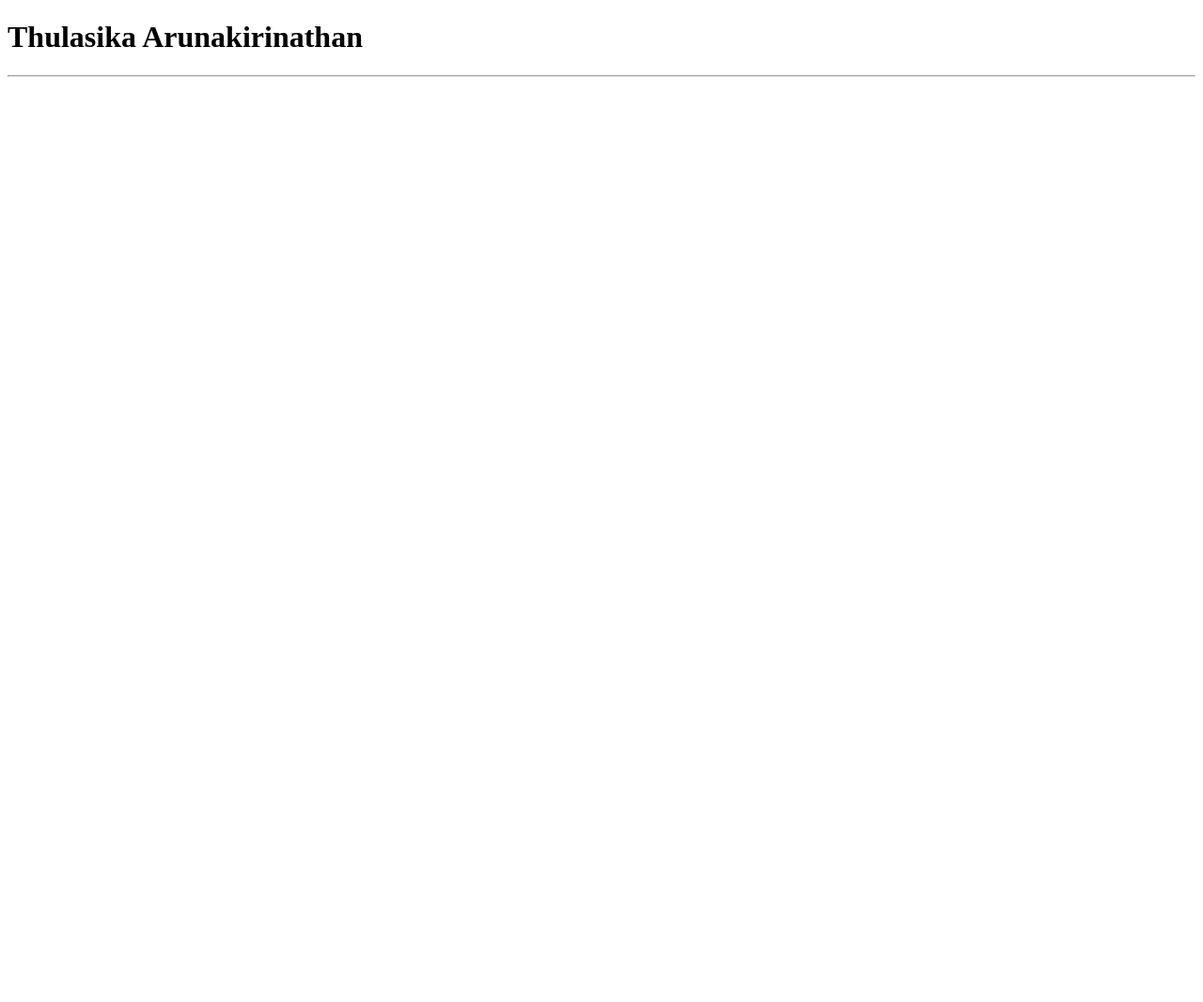
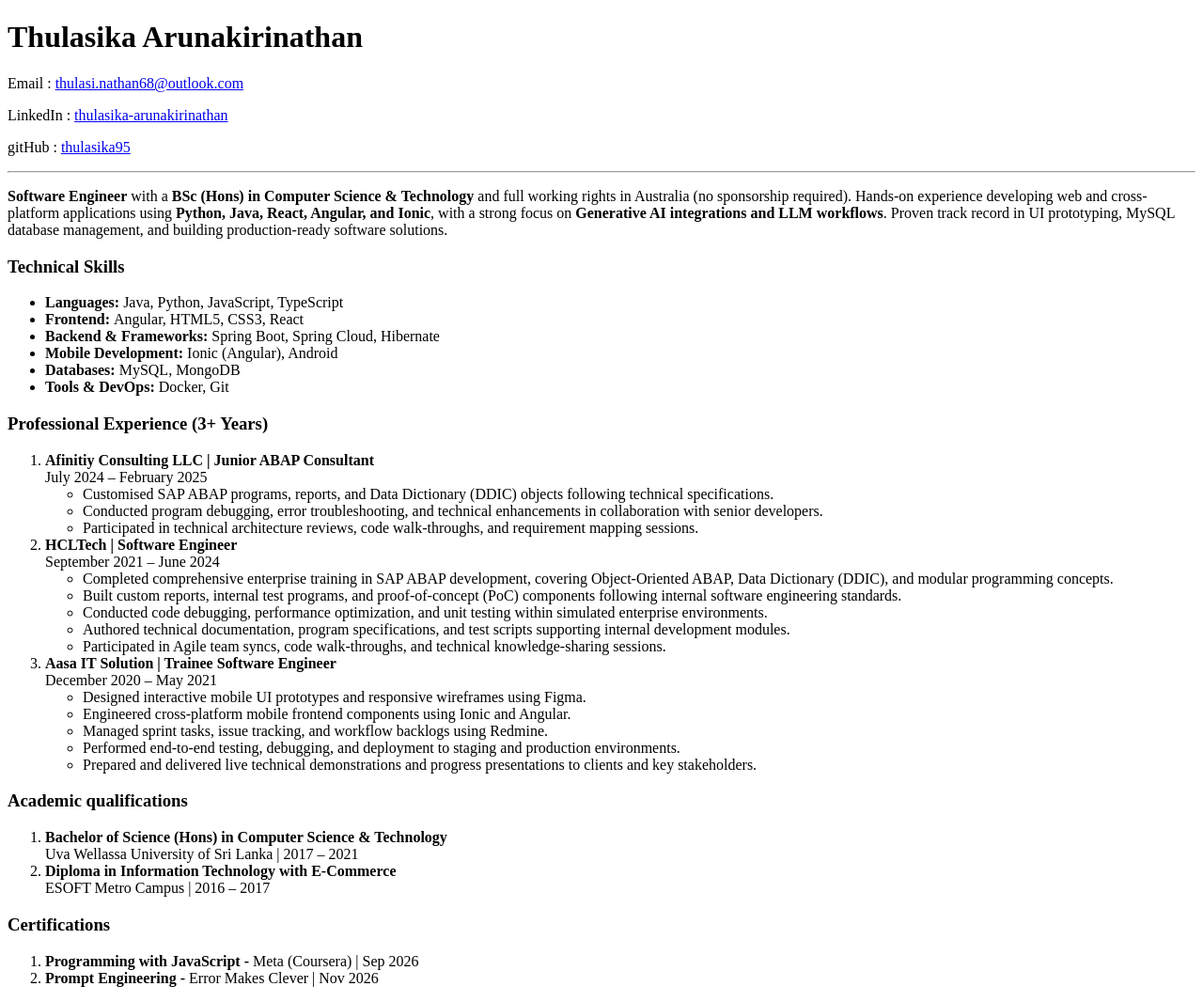
Before and after one commit to Thulasika95/FSWD_EMC, a plain HTML site: page 01_HTML_Basics/resume.html in a window 1280 px wide. Shown: the whole page at 94% size. Before the commit the page ends 800 px from the top, so only its background shows below. Drawn offline with Linux system fonts and the light colour scheme.

Commit message:
Updated Week 2 file resume.html

```diff
--- a/01_HTML_Basics/resume.html
+++ b/01_HTML_Basics/resume.html
@@ -7,6 +7,71 @@
 </head>
 <body>
     <h1>Thulasika Arunakirinathan</h1>
+    <p>Email : <a href="thulasi.nathan68@outlook.com">thulasi.nathan68@outlook.com</a></p>
+    <p>LinkedIn : <a href="https://www.linkedin.com/in/thulasika-arunakirinathan/">thulasika-arunakirinathan</a></p>
+    <p>gitHub : <a href="//github.com/Thulasika95">thulasika95</a></p>
     <hr>
+    <p>
+        <b>Software Engineer</b> with a
+        <b>BSc (Hons) in Computer Science & Technology</b> and full working rights in Australia (no sponsorship required). Hands-on experience developing web and cross-platform applications using
+        <b>Python, Java, React, Angular, and Ionic</b>, with a strong focus on
+        <b>Generative AI integrations and LLM workflows</b>. Proven track record in UI prototyping, MySQL database management, and building production-ready software solutions.
+    </p>
+    <h3>Technical Skills</h3>
+    <ul>
+        <li><b>Languages: </b>Java, Python, JavaScript, TypeScript</li>
+        <li><b>Frontend: </b>Angular, HTML5, CSS3, React</li>
+        <li><b>Backend & Frameworks: </b>Spring Boot, Spring Cloud, Hibernate</li>
+        <li><b>Mobile Development: </b>Ionic (Angular), Android</li>
+        <li><b>Databases: </b>MySQL, MongoDB</li>
+        <li><b>Tools & DevOps: </b>Docker, Git</li>
+    </ul>
+    <h3>Professional Experience (3+ Years)</h3>
+    <ol>
+        <li><b>Afinitiy Consulting LLC | Junior ABAP Consultant</b><br>
+            July 2024 – February 2025
+            <ul>
+                <li>Customised SAP ABAP programs, reports, and Data Dictionary (DDIC) objects following technical specifications.</li>
+                <li>Conducted program debugging, error troubleshooting, and technical enhancements in collaboration with senior developers.</li>
+                <li>Participated in technical architecture reviews, code walk-throughs, and requirement mapping sessions.</li>
+            </ul>
+        </li>
+        <li><b>HCLTech | Software Engineer</b><br>
+            September 2021 – June 2024
+            <ul>
+                <li>Completed comprehensive enterprise training in SAP ABAP development, covering Object-Oriented ABAP, Data Dictionary (DDIC), and modular programming concepts.</li>
+                <li>Built custom reports, internal test programs, and proof-of-concept (PoC) components following internal software engineering standards.</li>
+                <li>Conducted code debugging, performance optimization, and unit testing within simulated enterprise environments.</li>
+                <li>Authored technical documentation, program specifications, and test scripts supporting internal development modules.</li>
+                <li>Participated in Agile team syncs, code walk-throughs, and technical knowledge-sharing sessions.</li>
+            </ul>
+        </li>
+        <li><b>Aasa IT Solution | Trainee Software Engineer</b><br>
+            December 2020 – May 2021
+            <ul>
+                <li>Designed interactive mobile UI prototypes and responsive wireframes using Figma.</li>
+                <li>Engineered cross-platform mobile frontend components using Ionic and Angular.</li>
+                <li>Managed sprint tasks, issue tracking, and workflow backlogs using Redmine.</li>
+                <li>Performed end-to-end testing, debugging, and deployment to staging and production environments.</li>
+                <li>Prepared and delivered live technical demonstrations and progress presentations to clients and key stakeholders.</li>
+            </ul>
+        </li>
+    </ol>
+    <h3>Academic qualifications</h3>
+    <ol>
+        <li>
+            <b>Bachelor of Science (Hons) in Computer Science & Technology</b><br>
+            Uva Wellassa University of Sri Lanka | 2017 – 2021
+        </li>
+        <li>
+            <b>Diploma in Information Technology with E-Commerce</b><br>
+            ESOFT Metro Campus | 2016 – 2017
+        </li>
+    </ol>
+    <h3>Certifications </h3>
+    <ol>
+        <li><b>Programming with JavaScript - </b>Meta (Coursera) | Sep 2026</li>
+        <li><b>Prompt Engineering - </b> Error Makes Clever | Nov 2026</li>
+    </ol>
 </body>
 </html>
```
